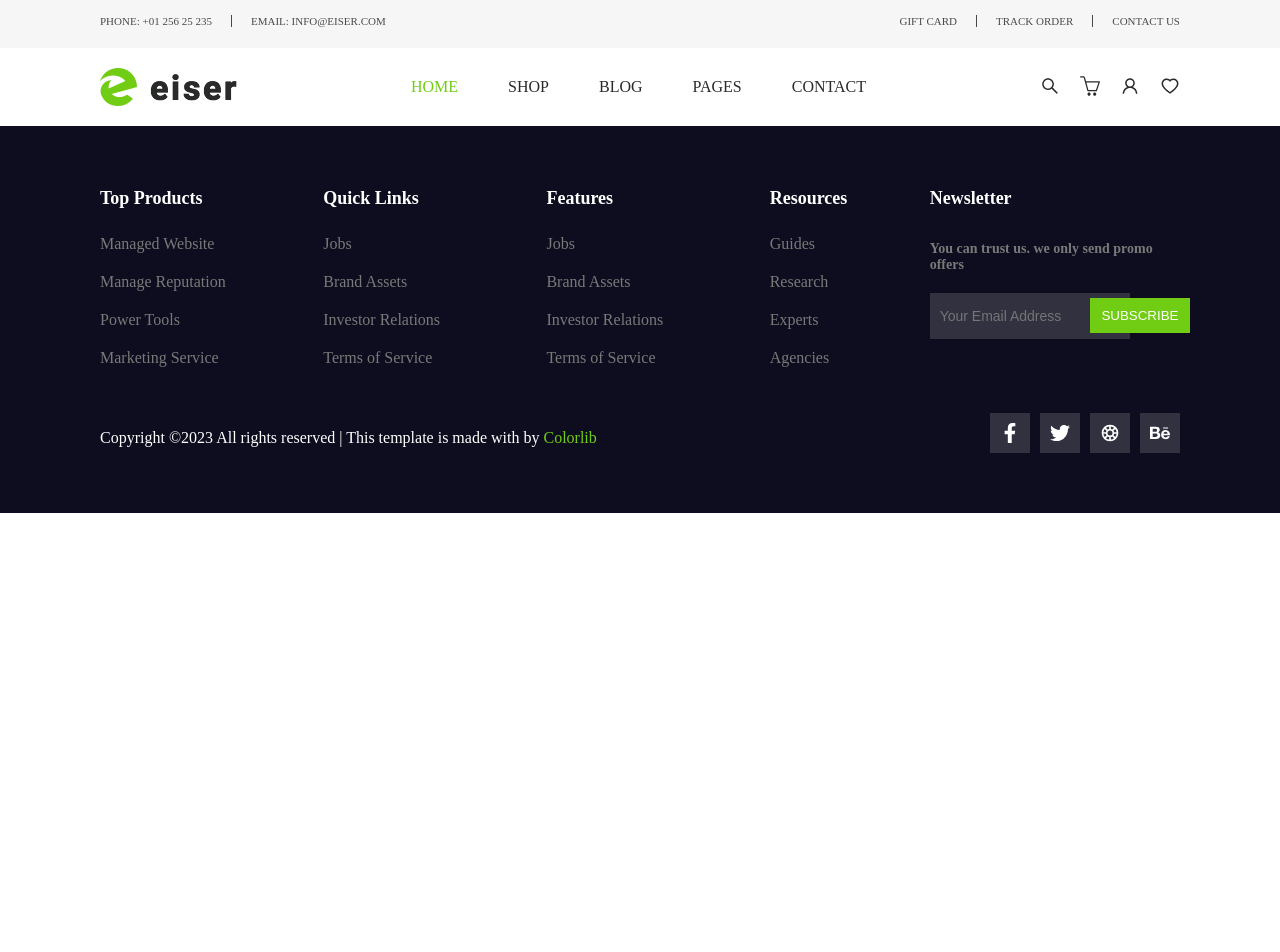
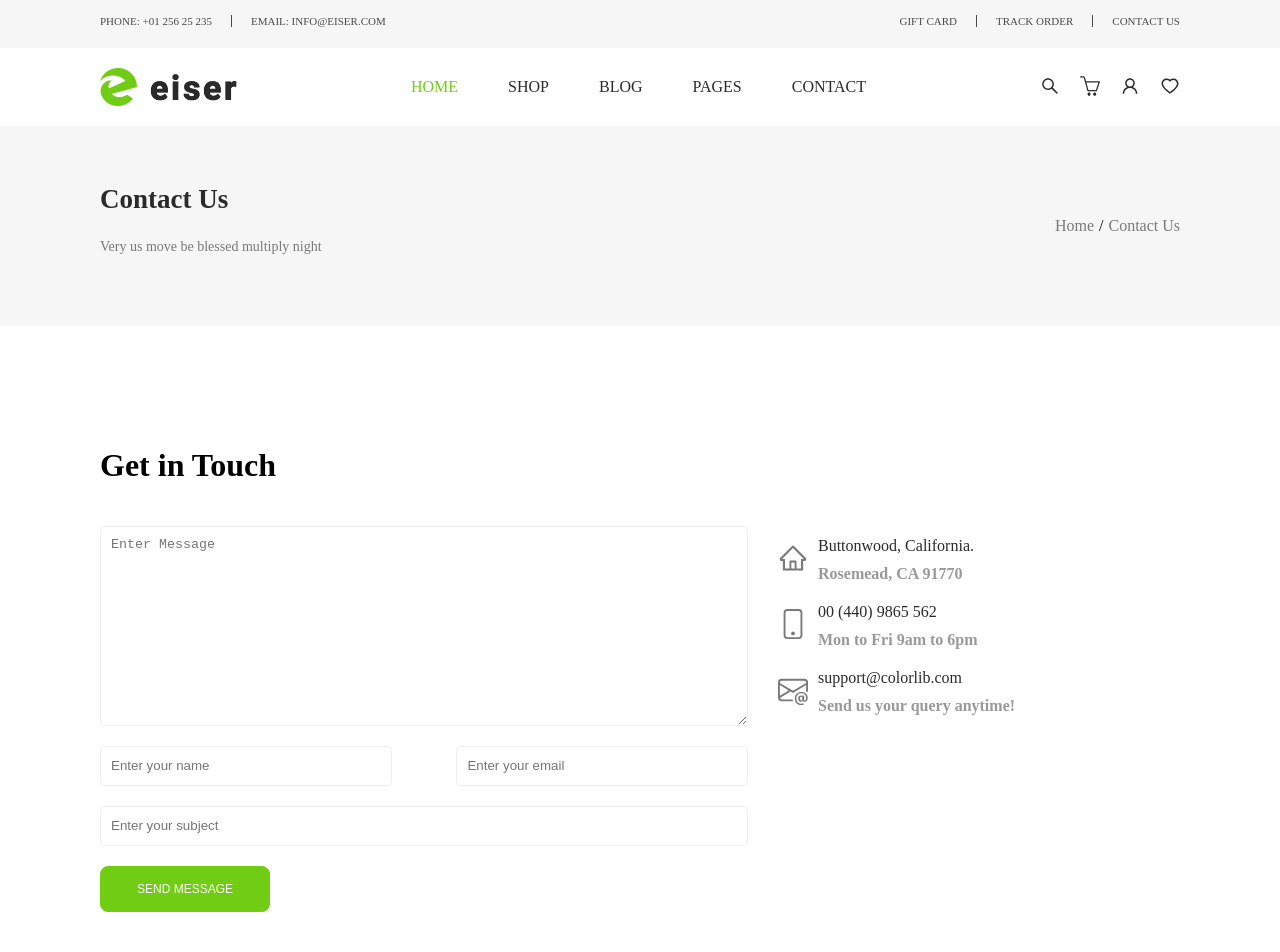
Before and after one commit to mehebbetbabayeva/Final-project-, a React (Create React App) app: page /contact-us in a window 1280 px wide. Shown: the top 952 px of the page. Before the commit the page ends 800 px from the top, so only its background shows below. Built offline with nearby package versions, Linux system fonts and the light colour scheme.

Commit message:
finish contact

```diff
--- a/src/App.tsx
+++ b/src/App.tsx
@@ -4,6 +4,8 @@ import HomePage from "./pages/HomePage";
 import GiftCard from "./pages/GiftCard";
 import Footer from "./components/Footer";
 import { Routes,Route } from "react-router-dom";
+import TrackOrder from "./pages/TrackOrder";
+import ContactUs from "./pages/ContactUs";
 
 
 
@@ -15,6 +17,9 @@ function App() {
         <Routes>
         <Route path="/" element={<HomePage />} />
         <Route path="/gift-card" element={<GiftCard />} />
+        <Route path="/shopping-card" element={<GiftCard />} />
+        <Route path="/track-order" element={<TrackOrder />} />
+        <Route path="/contact-us" element={<ContactUs />} />
        </Routes>
        <Footer/>
     </div>
--- a/src/components/Header.tsx
+++ b/src/components/Header.tsx
@@ -17,22 +17,22 @@ const Header = () => {
   })}>HOME</NavLink></li>
               <li className="shop"> <NavLink to="/shop">SHOP</NavLink>
               <ul className="shop-menu">
-                <li><NavLink to="">SHOP CATEGORY</NavLink></li>
-                <li><NavLink to="">PRODUCT DETAILS</NavLink></li>
-                <li><NavLink to="">PRODUCT CHECKOUT</NavLink></li>
-                <li><NavLink to="">SHOPPING CART</NavLink></li>
+                <li><Link to="">SHOP CATEGORY</Link></li>
+                <li><Link to="">PRODUCT DETAILS</Link></li>
+                <li><Link to="">PRODUCT CHECKOUT</Link></li>
+                <li><Link to="/shopping-card">SHOPPING CART</Link></li>
               </ul>
               </li>
               <li className="blog"><NavLink to="">BLOG</NavLink>
               <ul className="blog-menu">
-                <li><NavLink to="">BLOG</NavLink></li>
-                <li><NavLink to="">BLOG DETAILS</NavLink></li>
+                <li><Link to="">BLOG</Link></li>
+                <li><Link to="">BLOG DETAILS</Link></li>
               </ul>
               </li>
               <li className="page"> <NavLink to="/pages">PAGES</NavLink>
               <ul className="page-menu">
-                <li><NavLink to="">TRACKING</NavLink></li>
-                <li><NavLink to="">ELEMENTS</NavLink></li>
+                <li><Link to="">TRACKING</Link></li>
+                <li><Link to="">ELEMENTS</Link></li>
               </ul>
               </li>
               <li><NavLink to="/contact">CONTACT</NavLink></li>
--- a/src/pages/ContactUs.tsx
+++ b/src/pages/ContactUs.tsx
@@ -1,8 +1,51 @@
-import React from 'react'
-
+import PageTitle from "../components/PageTitle";
+import Button from "../components/Button";
+import {AiOutlineHome} from "react-icons/ai";
+import {BsPhone  , BsEnvelopeAt} from "react-icons/bs";
 const ContactUs = () => {
   return (
-    <div>ContactUs</div>
+    <>
+      <PageTitle text="Contact Us"/>
+      <div className="contact-us">
+        <div className="container">
+          <div className="contact-us-content">
+            <form action="">
+              <h1>Get in Touch</h1>
+              <textarea name="" id="" placeholder="Enter Message"></textarea>
+              <div className="input-grp">
+                <input type="text" placeholder="Enter your name"/>
+                <input type="email" placeholder="Enter your email"/>
+              </div>
+              <input type="text" placeholder="Enter your subject"/>
+              <Button text="SEND MESSAGE"/>
+            </form>
+            <div className="contact">
+                <div>
+                 <i> <AiOutlineHome/></i>
+                  <span>
+                    <h5>Buttonwood, California.</h5>
+                    <h6>Rosemead, CA 91770</h6>
+                  </span>
+                </div>
+                <div>
+                 <i> <BsPhone/></i>
+                  <span>
+                    <a href="tel:00(440)9865562">00 (440) 9865 562</a>
+                    <h6>Mon to Fri 9am to 6pm</h6>
+                  </span>
+                </div>
+                <div>
+                 <i><BsEnvelopeAt/></i>
+                  <span>
+                    <a href="emailto:support@colorlib.com">support@colorlib.com</a>
+                    <h6>Send us your query anytime!</h6>
+                  </span>
+                </div>
+            </div>
+          </div>
+        </div>
+      </div>
+    </>
   )
 }
 
--- a/src/pages/TrackOrder.tsx
+++ b/src/pages/TrackOrder.tsx
@@ -1,8 +1,20 @@
-import React from 'react'
-
+import PageTitle from "../components/PageTitle";
+import Button from "../components/Button";
 const TrackOrder = () => {
   return (
-    <div>TrackOrder</div>
+    <>
+     <PageTitle text="Order Tracking" />
+     <div className="track">
+    <div className="container">
+      <div className="track-content">
+        <p>To track your order please enter your Order ID in the box below and press the "Track" button. This was given to you on your receipt and in the confirmation email you should have received.</p>
+        <input type="text" placeholder="Order ID" />
+        <input type="email" placeholder="Billing Email Address" />
+        <Button text="TRACK ORDER"/>
+      </div>
+    </div>
+     </div>
+     </>
   )
 }
 
--- /dev/null
+++ b/src/style/components/contact.scss
@@ -0,0 +1,72 @@
+.contact-us{
+    margin: 100px 0;
+    width: 100%;
+    .contact-us-content{
+        width: 100%;
+        display: flex;
+        form{
+           display: flex;
+           flex-direction: column;
+           gap: 20px;
+            width: 60%;
+            textarea{
+                width: 100%;
+                height: 200px;
+                border: 1px solid #eeeeee;
+                border-radius: 5px;
+                padding-left: 10px;
+                padding-top: 10px;
+            }
+            input{
+                outline: none;
+                border: 1px solid #eeeeee;
+                border-radius: 5px;
+                padding-left: 10px;
+                width: 100%;
+                height: 40px;
+                color: #797979;
+            }
+            .input-grp{
+                display: flex;
+                justify-content: space-between;
+                input{
+                    width: 45%;
+                }
+            }
+        }
+        .contact{
+            margin-left: 30px;
+            display: flex;
+            flex-direction: column;
+            justify-content: center;
+            gap: 20px;
+            height: 400px;
+            div{
+                display: flex;
+                gap: 10px;
+                align-items: center;
+                i{
+                   font-size: 30px;
+                   color: #797979;
+                }
+                span{
+                    display: flex;
+                    flex-direction: column;
+                    gap: 10px;
+                    h5,h6{
+                        margin: 0;
+                        padding: 0;
+                        font-size: 16px;
+                    }
+                    h5,a{
+                        font-weight: 500;
+                        color: #2a2a2a;
+                    }
+                    h6{
+                        color: #999999;
+                    }
+                }
+            }
+        }
+    }
+}
--- /dev/null
+++ b/src/style/components/track.scss
@@ -0,0 +1,22 @@
+.track{
+    margin: 50px 0;
+    width: 100%;
+    .track-content{
+        width: 80%;
+        display: flex;
+        flex-direction: column;
+        gap: 20px;
+        p{
+            color: #2a2a2a;
+        }
+        input{
+            width: 50%;
+            height: 40px;
+            padding-left: 10px;
+            color: #797979;
+            outline: none;
+            border: 1px solid #eeeeee;
+        }
+    }
+
+}
--- a/src/style/main.scss
+++ b/src/style/main.scss
@@ -12,3 +12,5 @@
 @import "./components/blog.scss";
 @import "./components/pagetitle.scss";
 @import "./components/productprice.scss";
+@import "./components/track.scss";
+@import "./components/contact.scss";
```
